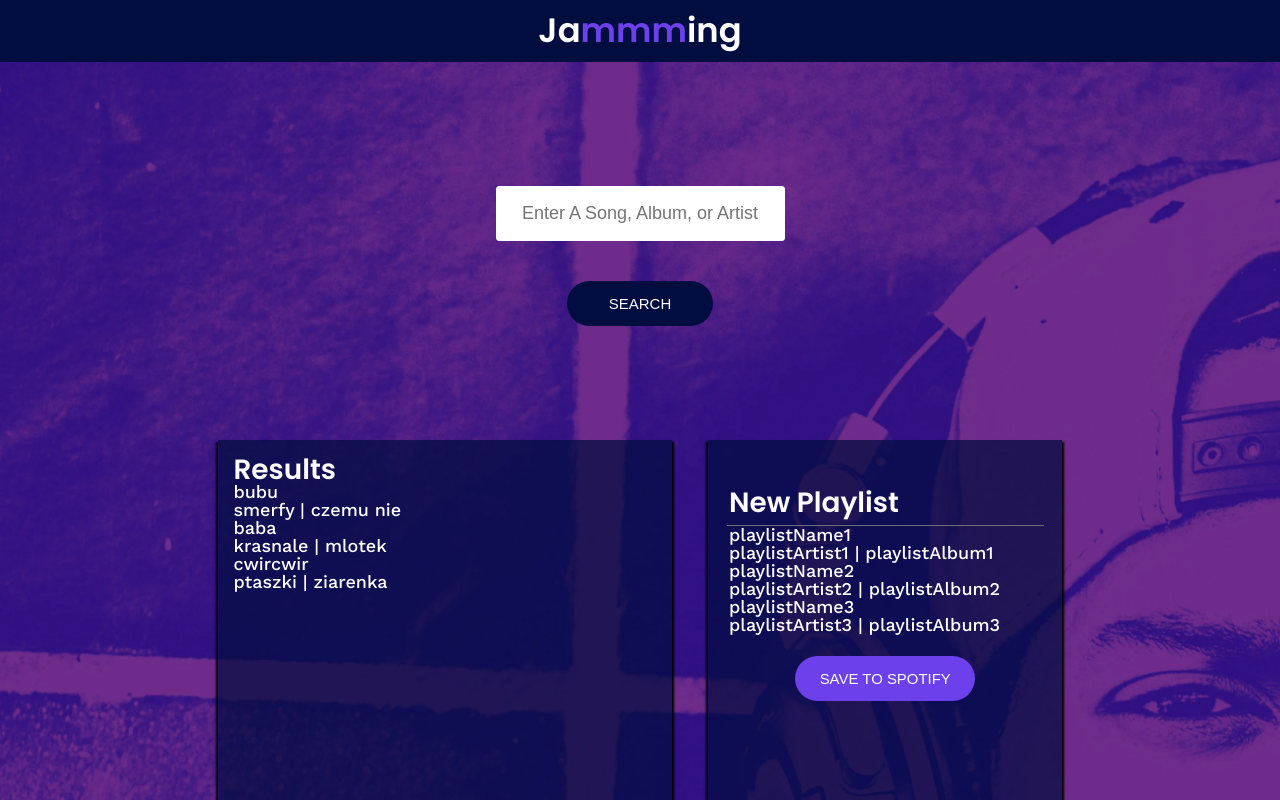
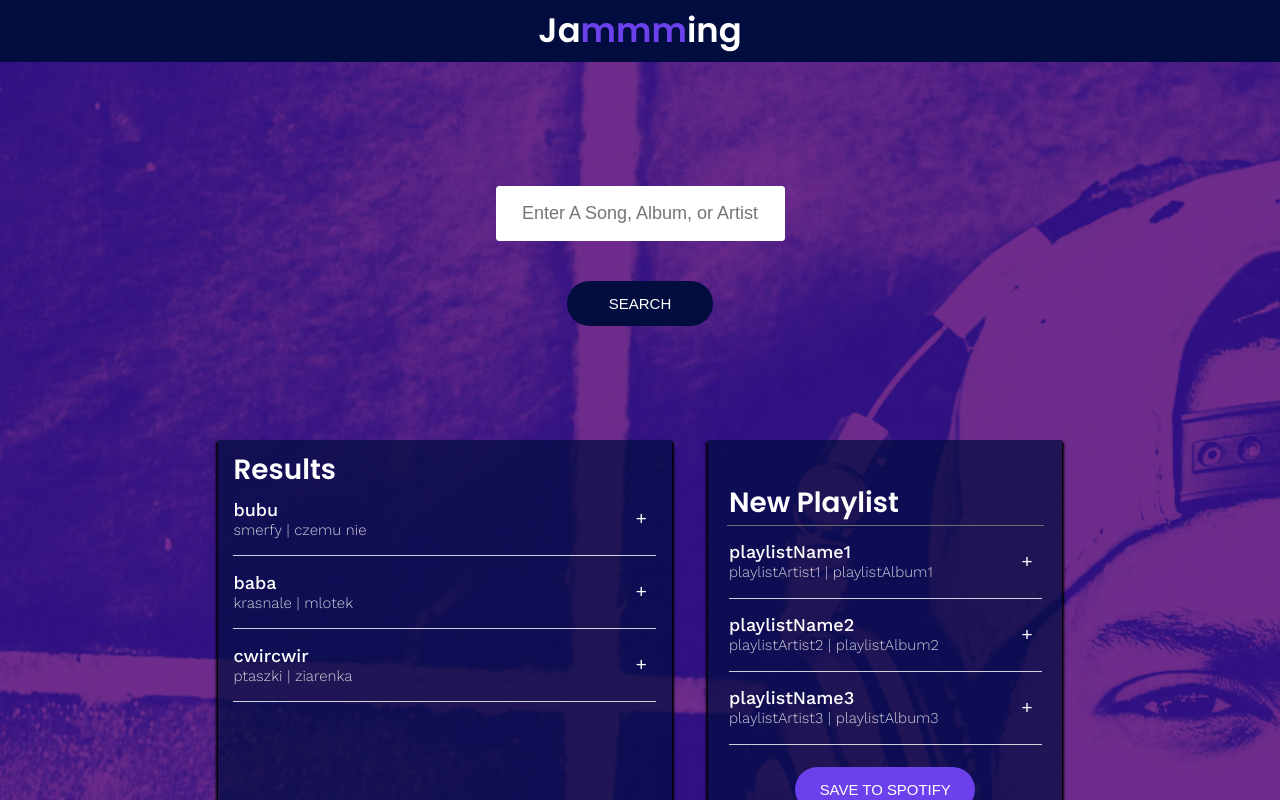
Before and after one commit to simonsGoneCoding/codeCademy-Jamming-project-in-REACT, a React (Create React App) app: page / in a window 1280 px wide. Shown: the top 800 px of the page. Built offline with nearby package versions, Linux system fonts and the light colour scheme.

Commit message:
Add Tracks to Playlist.

```diff
--- a/src/components/App/App.js
+++ b/src/components/App/App.js
@@ -35,7 +35,18 @@ class App extends Component {
         },
       ],
     };
+
+    this.addTrack = this.addTrack.bind(this);
   }
+
+  addTrack(track) {
+    const tracks = this.state.playlistTracks;
+    if (tracks.find((savedTrack) => savedTrack.id === track.id)) {
+      return;
+    }
+    this.setState({ playlistTracks: tracks.push(track) });
+  }
+
   render() {
     return (
       <div>
@@ -45,7 +56,10 @@ class App extends Component {
         <div className="App">
           <SearchBar />
           <div className="App-playlist">
-            <SearchResults searchResults={this.state.searchResults} />
+            <SearchResults
+              searchResults={this.state.searchResults}
+              onAdd={this.addTrack}
+            />
             <PlayList
               name={this.state.playlistName}
               tracks={this.state.playlistTracks}
--- a/src/components/SearchResults/SearchResults.js
+++ b/src/components/SearchResults/SearchResults.js
@@ -7,7 +7,11 @@ export class SearchResults extends React.Component {
     return (
       <div className="SearchResults">
         <h2>Results</h2>
-        <TrackList tracks={this.props.searchResults} />
+        <TrackList
+          tracks={this.props.searchResults}
+          onAdd={this.props.onAdd}
+          isRemoval={false}
+        />
       </div>
     );
   }
--- a/src/components/Track/Track.css
+++ b/src/components/Track/Track.css
@@ -0,0 +1,37 @@
+.Track {
+  display: flex;
+  align-items: center;
+  border-bottom: 1px solid rgba(256, 256, 256, 0.8);
+}
+
+.Track-action {
+  cursor: pointer;
+  padding: 0.5rem;
+  font-size: 1.05rem;
+  transition: color 0.25s;
+  border: 0px;
+  background-color: rgba(0, 0, 0, 0);
+  color: #fff;
+}
+
+.Track-action:hover {
+  color: rgba(265, 265, 265, 0.5);
+}
+
+.Track-information {
+  flex-grow: 1;
+  display: flex;
+  flex-direction: column;
+  justify-content: center;
+  height: 72px;
+}
+
+.Track-information h3 {
+  margin-bottom: 0.22rem;
+}
+
+.Track-information p {
+  font-size: 0.83rem;
+  font-weight: 300;
+  color: rgba(256, 256, 256, 0.8);
+}
--- a/src/components/Track/Track.js
+++ b/src/components/Track/Track.js
@@ -2,12 +2,26 @@ import React from "react";
 import "./Track.css";
 
 export class Track extends React.Component {
+  constructor(props) {
+    super(props);
+
+    this.addTrack = this.addTrack.bind(this);
+  }
+
   renderAction() {
-    this.props.isRemoval ? (
-      <button className="Track-action">-</button>
-    ) : (
-      <button className="Track-action">+</button>
-    );
+    if (this.props.isRemoval) {
+      return <button className="Track-action">-</button>;
+    } else {
+      return (
+        <button className="Track-action" onClick={this.addTrack}>
+          +
+        </button>
+      );
+    }
+  }
+
+  addTrack() {
+    this.props.onAdd(this.props.track);
   }
 
   render() {
--- a/src/components/TrackList/TrackList.js
+++ b/src/components/TrackList/TrackList.js
@@ -8,7 +8,14 @@ export class TrackList extends React.Component {
     return (
       <div className="TrackList">
         {tracks
-          ? tracks.map((track) => <Track key={track.id} track={track} />)
+          ? tracks.map((track) => (
+              <Track
+                key={track.id}
+                track={track}
+                onAdd={this.props.onAdd}
+                // isRemoval={this.props.isRemoval}
+              />
+            ))
           : null}
       </div>
     );
```
Also changed, not shown: 1 other file (tests, documents, lock files or other folders).
